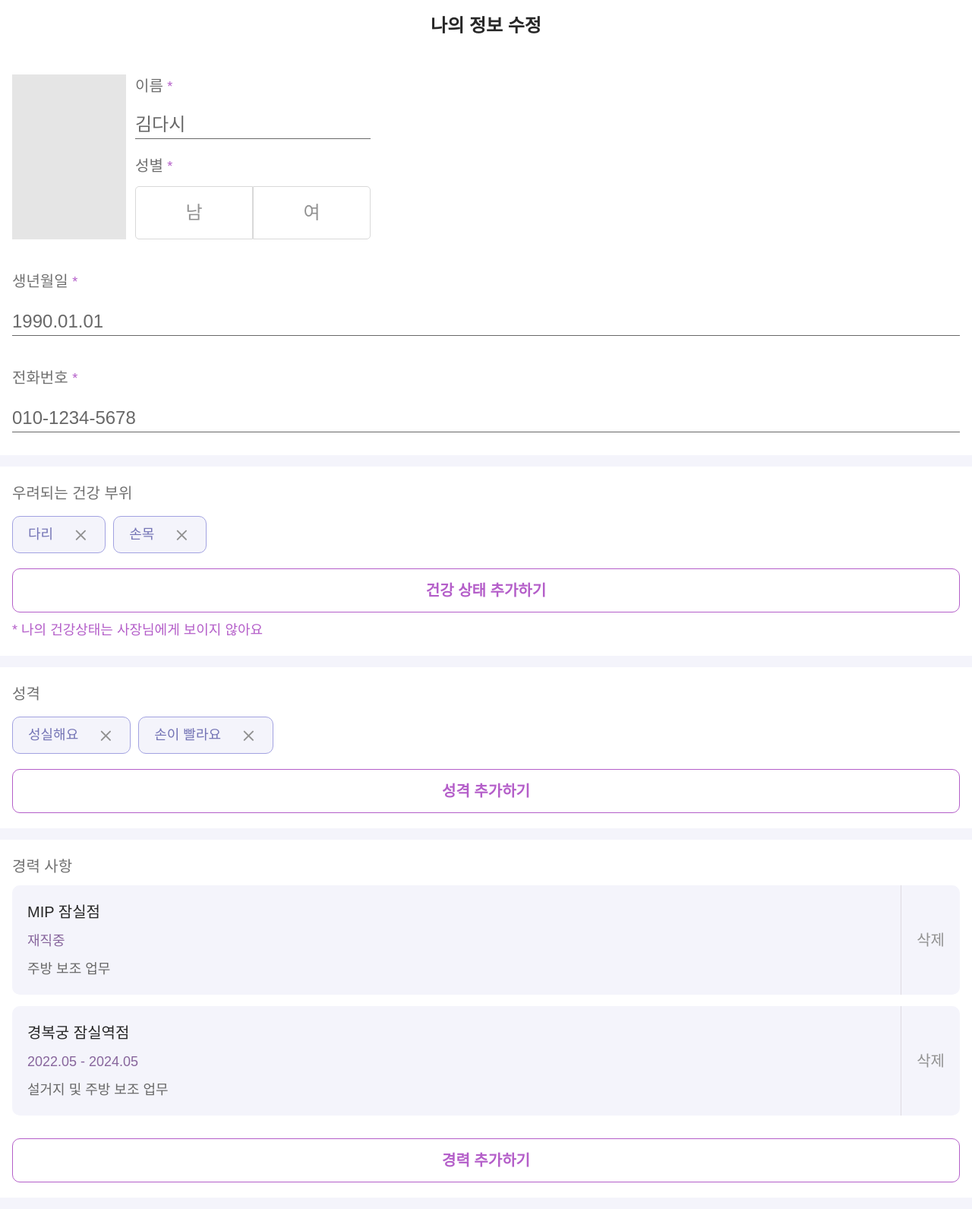
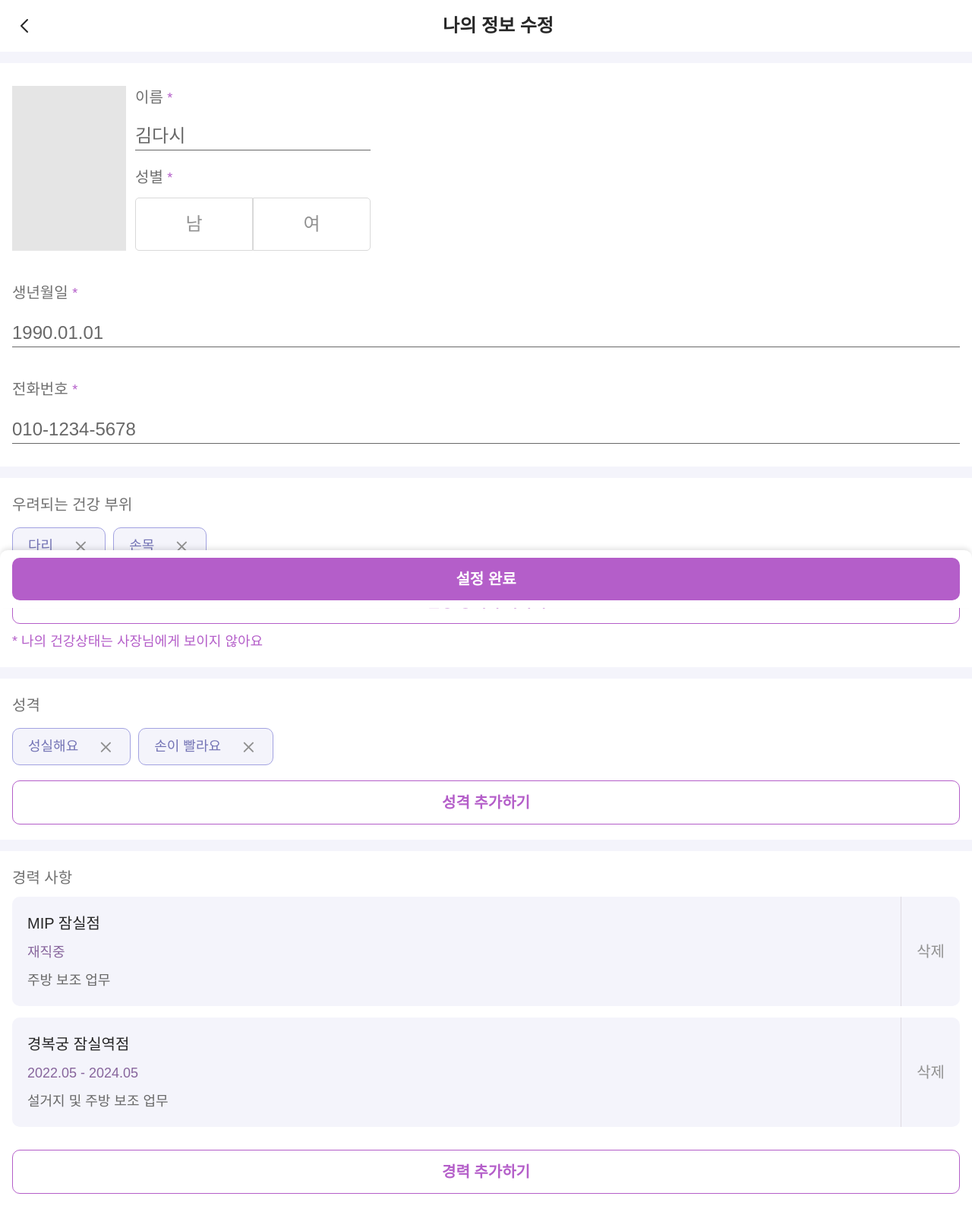
Before and after one commit to SKTHON-sixthsense/sixthsense-fe, a Next.js app: page /my/edit/general in a window 1280 px wide. Shown: the whole page at 76% size. Built offline with nearby package versions, Linux system fonts and the light colour scheme; a web font is replaced by a local one.

Commit message:
ui(my): 마이페이지 디테일 수정

```diff
--- a/src/app/my/edit/general/page.tsx
+++ b/src/app/my/edit/general/page.tsx
@@ -15,6 +15,7 @@ export default function EditGeneral() {
   useHeader({
     title: "나의 정보 수정",
     alignTitle: "center",
+    showBackButton: true,
   });
 
   const experiences = [
@@ -33,7 +34,7 @@ export default function EditGeneral() {
   return (
     <main>
       <div className="flex flex-col gap-[15px] bg-[#F4F4FB]">
-        <div className="flex flex-col gap-[40px] bg-white px-[16px] py-[30px]">
+        <div className="mt-[15px] flex flex-col gap-[40px] bg-white px-[16px] py-[30px]">
           <div className="flex gap-[12px]">
             {/* 사진 */}
             <div className="w-[150px] bg-neutral-200"></div>
@@ -175,7 +176,7 @@ export default function EditGeneral() {
         </div>
 
         {/* 경력 사항 */}
-        <div className="mb-[15px] flex flex-col gap-[10px] bg-white px-[16px] py-[20px]">
+        <div className="flex flex-col gap-[10px] bg-white px-[16px] py-[20px]">
           <span className="text-[20px] font-[500] text-[#707070]">경력 사항</span>
 
           <div className="mb-[20px] flex flex-col gap-[15px]">
@@ -189,6 +190,10 @@ export default function EditGeneral() {
           </BottomButton>
         </div>
       </div>
+
+      <BottomButton stickToBottom onClick={async () => {}}>
+        설정 완료
+      </BottomButton>
     </main>
   );
 }
--- a/src/app/my/page.tsx
+++ b/src/app/my/page.tsx
@@ -22,13 +22,21 @@ export default function My() {
             className="flex flex-1 items-center justify-center px-[40px] py-[20px]"
             onClick={() => setTab("general")}
           >
-            <span className="text-[24px] font-[600] text-primary">기본 정보</span>
+            <span
+              className={`${tab === "general" ? "font-[600] text-primary" : "font-[500]"} text-[24px]`}
+            >
+              기본 정보
+            </span>
           </div>
           <div
             className="flex flex-1 items-center justify-center px-[40px] py-[20px]"
             onClick={() => setTab("introduction")}
           >
-            <span className="text-[24px] font-[500]">자기소개서</span>
+            <span
+              className={`${tab === "introduction" ? "font-[600] text-primary" : "font-[500]"} text-[24px]`}
+            >
+              자기소개서
+            </span>
           </div>
           {/* 라인 */}
           <div
```
